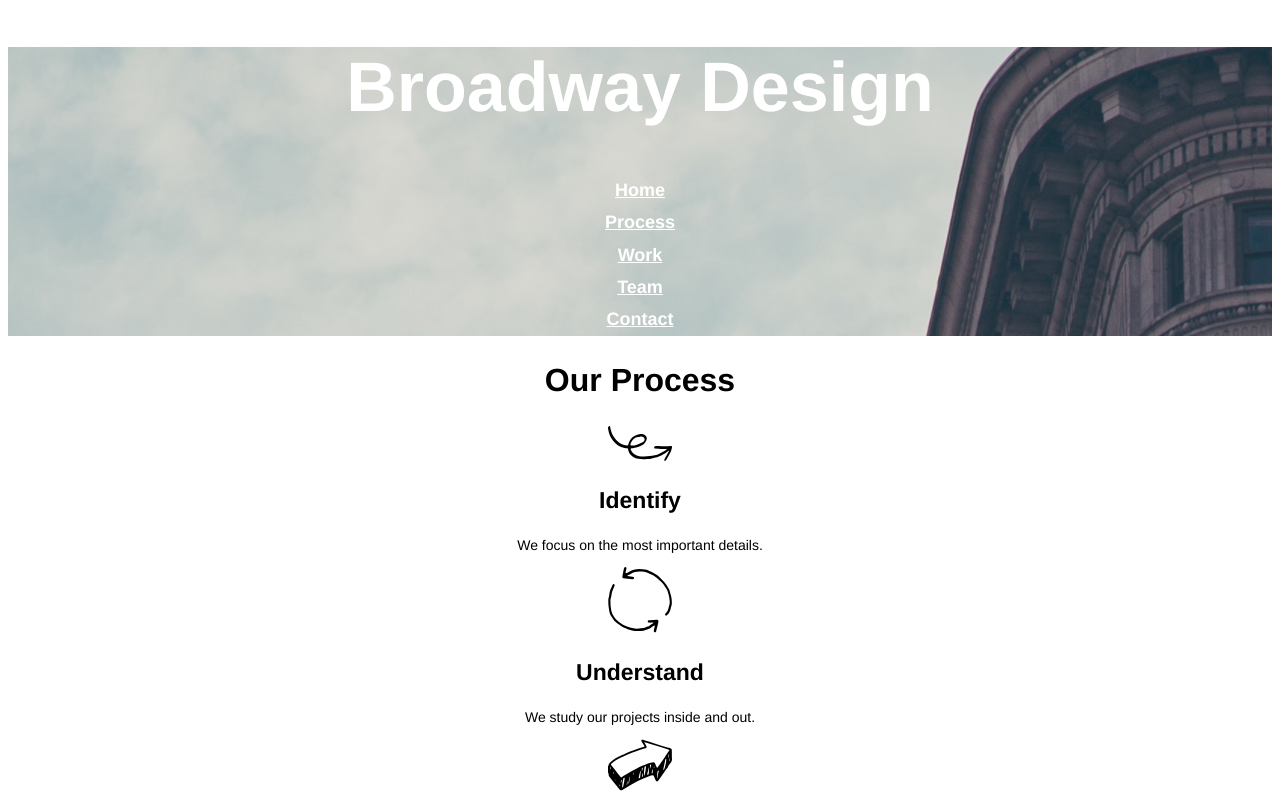
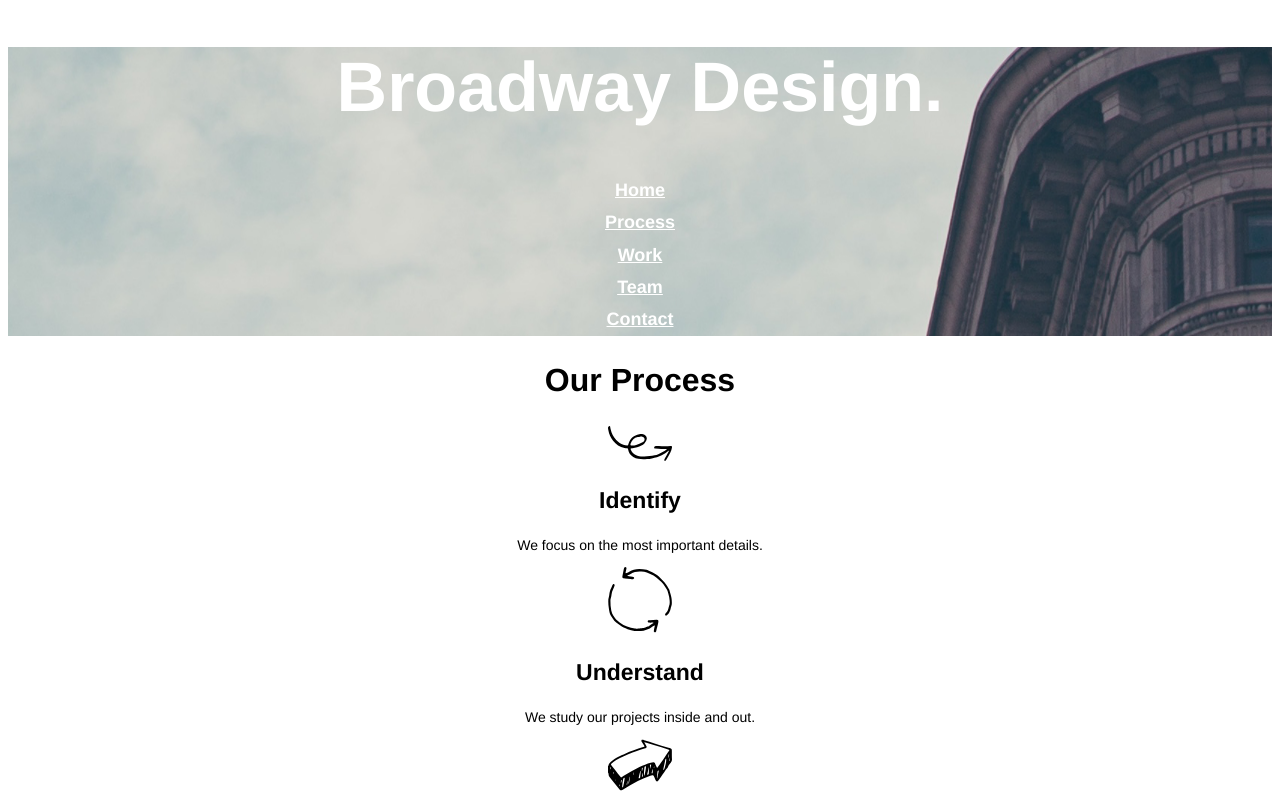
Before and after one commit to systematicaltruist/broadway, a plain HTML site: page index.html in a window 1280 px wide. Shown: the top 800 px of the page. Drawn offline with Linux system fonts and the light colour scheme.

Commit message:
Trivial edit to see if Github Pages shows the site
Github pages is currently not displaying this site. Stack overflow answers seem to point out that it works after you make any trivial edit. Let's see...

```diff
--- a/index.html
+++ b/index.html
@@ -7,7 +7,7 @@
   </head>
   <body>
     <header class="bg-image">
-      <h1>Broadway Design</h1>
+      <h1>Broadway Design.</h1>
       <nav>
         <ul>
           <li><a href="#">Home</a></li>
```
